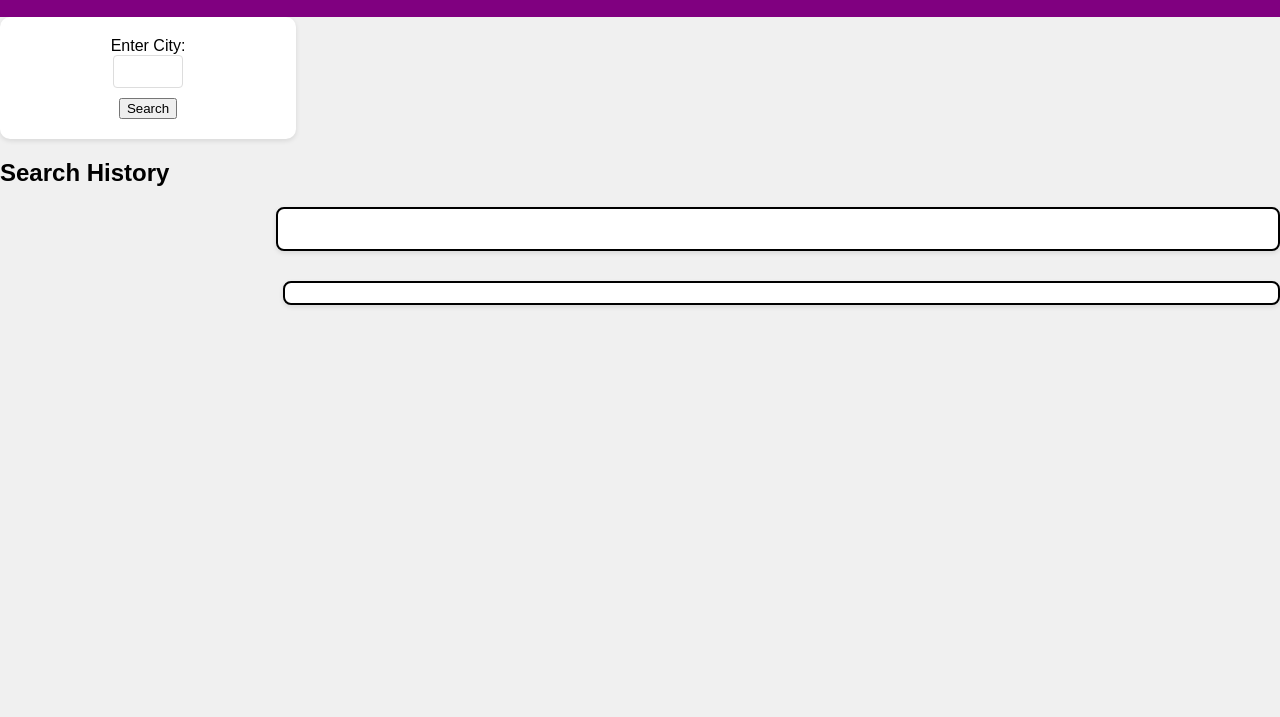
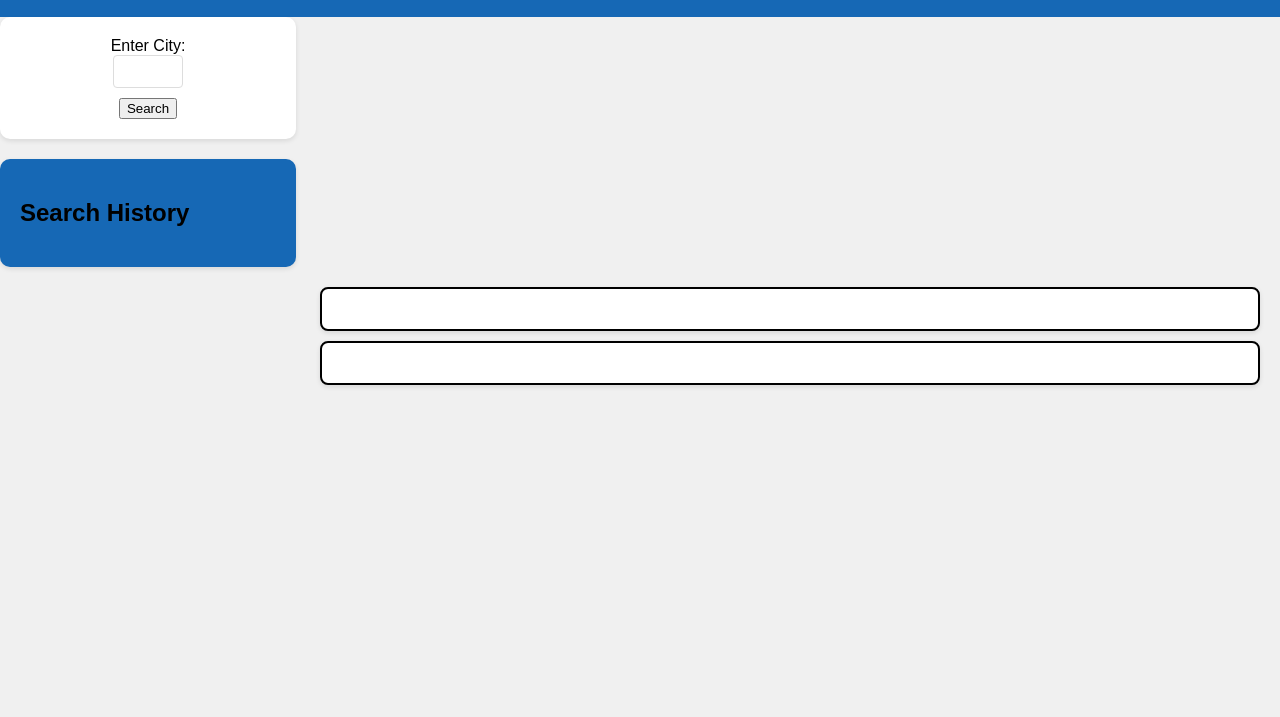
Before and after one commit to adamem02/Climate, a plain HTML site: page index.html in a window 1280 px wide. Shown: the part 83-800 px from the top of the page. Drawn offline with Linux system fonts and the light colour scheme.

Commit message:
fixed css

```diff
--- a/style.css
+++ b/style.css
@@ -1,7 +1,7 @@
-
 nav {
     margin-bottom: 20px;
 }
+
 body {
     font-family: Arial, sans-serif;
     background-color: #f0f0f0;
@@ -10,12 +10,63 @@ body {
 }
 
 .container {
-    background-color: purple;
+    background-color: rgb(22, 104, 181);
     text-align: center;
     padding: 10px;
     color: #fff;
     margin: 0;
 }
+
+#weatherForecastContainer {
+    margin-top: -70px;
+}
+
+#currentWeather {
+    background-color: white;
+    border: 2px solid black;
+    border-radius: 8px;
+    padding: 20px;
+    margin: 20px;
+    margin-left: auto;
+    margin-top: 0;
+    margin-bottom: 10px;
+    box-shadow: 0 2px 5px rgba(0, 0, 0, 0.1);
+    text-align: center;
+    width: 70%;
+}
+
+#fiveDayForecast {
+    display: grid;
+    grid-template-columns: repeat(5, 1fr);
+    gap: 10px;
+    background-color: white;
+    border: 2px solid black;
+    border-radius: 8px;
+    padding: 20px;
+    margin: 20px;
+    margin-left: auto;
+    margin-top: 0;
+    box-shadow: 0 2px 5px rgba(0, 0, 0, 0.1);
+    text-align: center;
+    width: 70%;
+}
+#fiveDayForecast {
+    display: grid;
+    grid-template-columns: repeat(5, 1fr);
+    gap: 10px;
+}
+
+#weatherContainer {
+    display: flex;
+    flex-direction: column;
+    align-items: center;
+}
+
+.day {
+    background-color: #215b8b;
+    border-radius: 8px;
+}
+
 #searchForm {
     background-color: white;
     border-radius: 10px;
@@ -25,21 +76,32 @@ body {
     width: 20%;
     display: flex;
     flex-direction: column;
-    align-items: flex-start; /* Align items to the start (left) */
+    align-items: flex-start;
 }
-
-#cityInput {
-    width: 20%; /* Make the input take full width */
-    padding: 8px;
-    border: 1px solid #ddd;
-    border-radius: 4px;
-    margin-bottom: 10px; /* Add margin for spacing between input and button */
-}
-/* Search bar styles */
 #searchForm {
     display: flex;
     justify-content: space-between;
     align-items: center;
+}
+#searchButton {
+    width: 20%;
+    background-color: lightblue;
+    color: #fff;
+    padding: 8px 12px;
+    border: none;
+    border-radius: 4px;
+    cursor: pointer;
+}
+#searchButton:hover {
+    background-color: #000000;
+}
+
+#cityInput {
+    width: 20%;
+    padding: 8px;
+    border: 1px solid #ddd;
+    border-radius: 4px;
+    margin-bottom: 10px;
 }
 
 #cityInput {
@@ -48,62 +110,34 @@ body {
     border-radius: 4px;
 }
 
-#searchButton {
-    background-color: lightblue; /* Light blue search button */
-    color: #fff;
-    padding: 8px 12px;
+#searchHistory {
+    order: 2;
+    background-color: rgb(22, 104, 181);
+    border-radius: 10px;
+    padding: 20px;
+    box-shadow: 0 2px 5px rgba(0, 0, 0, 0.1);
+    margin-bottom: 20px;
+    width: 20%;
+    flex-direction: column;
+    align-items: flex-start;
+    max-height: 100px; /* Limit the height of the container */
+}
+#clearHistory {
+    background-color: #29556b;
     border: none;
     border-radius: 4px;
+    padding: 8px 12px;
     cursor: pointer;
+    margin-top: 10px;
+    max-height: 100px;
 }
 
-
-#searchButton {
-    width: 20%; /* Make the button take full width */
-    background-color: lightblue;
-    color: #fff;
-    padding: 8px 12px;
-    border: none;
-    border-radius: 4px;
-    cursor: pointer;
+#clearHistory:hover {
+    background-color: #3a6f8f;
 }
-
-#searchHistory {
-    margin-top: 20px;
-}
-
 .recentSearch {
-    background-color: #f0f0f0; /* Light grey background for recent searches */
+    background-color: #718be2;
     border-radius: 8px;
     padding: 10px;
     margin-bottom: 10px;
 }
-
-#currentWeather {
-    background-color: white;
-    border: 2px solid black;
-    border-radius: 8px;
-    padding: 20px;
-    margin: 0 0px 30px auto; /* Add margin to create space between elements */
-    box-shadow: 0 2px 5px rgba(0, 0, 0, 0.1);
-    text-align: center;
-    width: 75%;
-}
-
-#fiveDayForecast {
-    background-color: rgb(255, 255, 255);
-    color: rgb(255, 255, 255);
-    border: 2px solid black;
-    border-radius: 8px;
-    padding: 10px;
-    margin: 0 0 30px auto; /* Move to the right and add margin to create space between elements */
-    box-shadow: 0 2px 5px rgba(0, 0, 0, 0.1);
-    text-align: center;
-    width: 76%;
-}
-.day {
-    background-color: #215b8b;
-    border-radius: 8px;
-    padding: 10px;
-    margin-bottom: 10px;
-}
```
